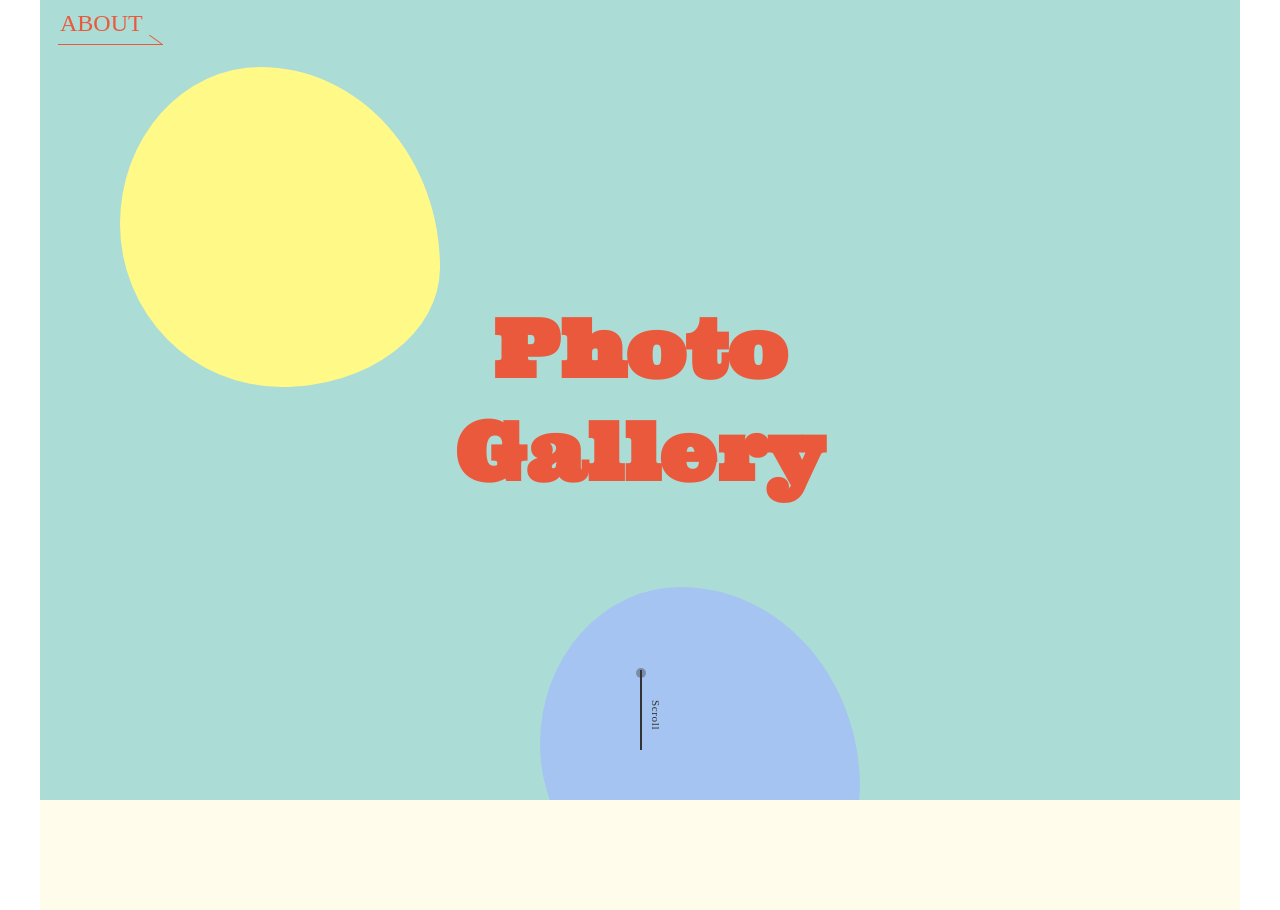
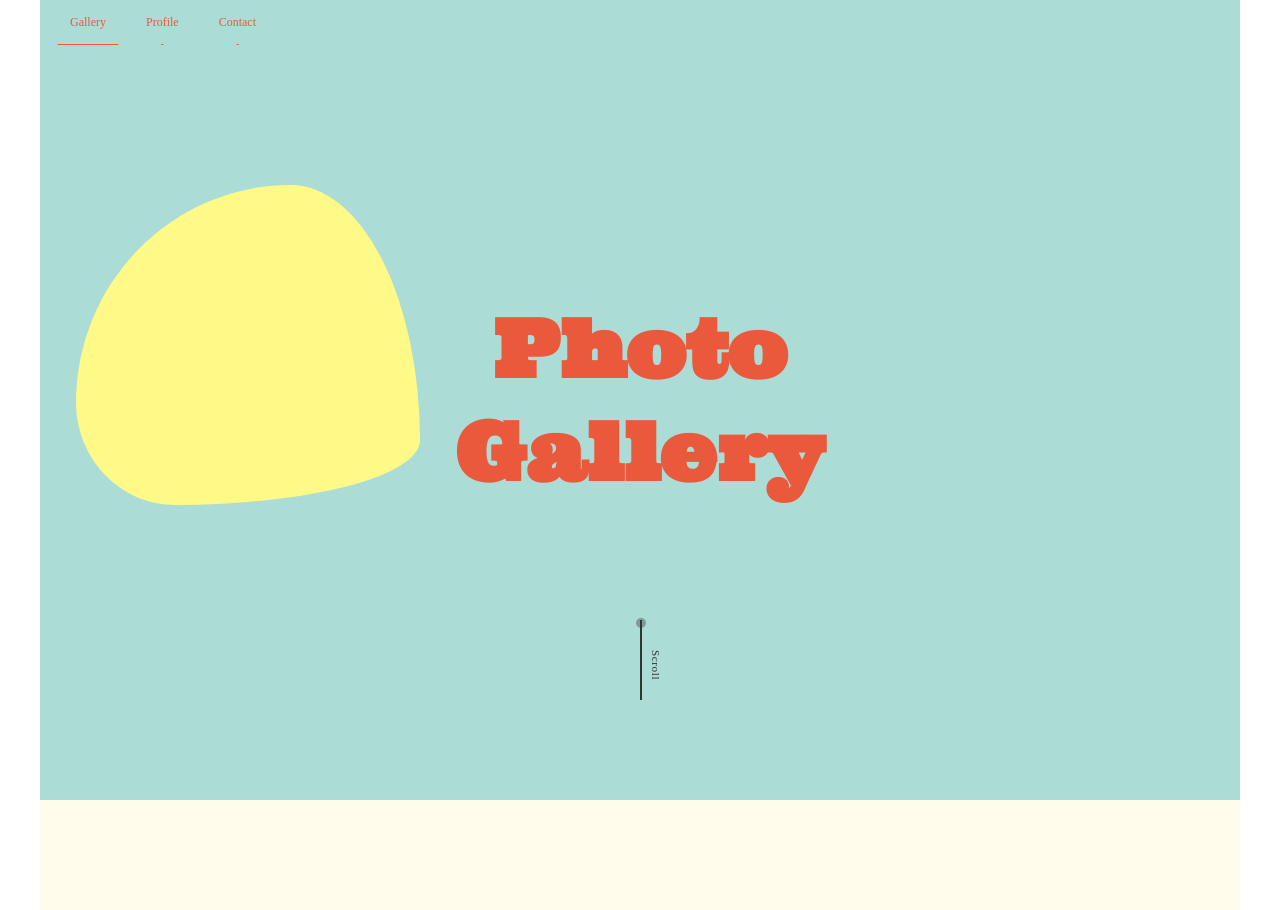
Before and after one commit to IDMT-MK/illust_site, a plain HTML site: page index.html in a window 1280 px wide. Shown: the top 910 px of the page. Drawn offline with Linux system fonts and the light colour scheme.

Commit message:
Add files via upload

```diff
--- a/css/style.css
+++ b/css/style.css
@@ -29,51 +29,27 @@ header:before{
 }
 
 .fluid {
-    margin: 40px 80px;
-    width:40vh;/*横幅*/
+    margin: 10% 3%;
+    width:43vh;/*横幅*/
     height: 40vh;/*縦幅*/
     background:#fff987;/*背景色*/
     animation: fluidrotate 30s ease 0s infinite;/*アニメーションの設定*/
 }
 @keyframes fluidrotate {
   0%, 100% {
-      border-radius: 63% 37% 54% 46%/55% 48% 52% 45%;}
+      border-radius: 30% 70% 70% 30% / 30% 30% 70% 70% ;}
   14% {
-      border-radius: 40% 60% 54% 46%/49% 60% 40% 51%;}
+      border-radius: 54% 46% 86% 14% / 59% 74% 26% 41% ;}
   28% {
-      border-radius: 54% 46% 38% 62%/49% 70% 30% 51%;}
+      border-radius: 85% 15% 32% 68% / 92% 95% 5% 8% ;}
   42% {
-      border-radius: 61% 39% 55% 45%/61% 38% 62% 39%;}
+      border-radius: 53% 47% 53% 47% / 65% 59% 41% 35%   ;}
   56% {
-      border-radius: 61% 39% 67% 33%/70% 50% 50% 30%;}
+      border-radius: 81% 19% 53% 47% / 22% 14% 86% 78% ;}
   70% {
-      border-radius: 50% 50% 34% 66%/56% 68% 32% 44%;}
+      border-radius: 71% 29% 53% 47% / 22% 72% 28% 78% ;}
   84% {
-      border-radius: 46% 54% 50% 50%/35% 61% 39% 65%;}
-}
-
-.fluid2 {
-  margin: 200px 500px;
-  width:40vh;/*横幅*/
-  height: 40vh;/*縦幅*/
-  background:#a5c4f1;/*背景色*/
-  animation: fluidrotate 30s ease 0s infinite;/*アニメーションの設定*/
-}
-@keyframes fluid2rotate {
-0%, 100% {
-    border-radius: 38% 62% 70% 30% / 30% 42% 58% 70% ;}
-14% {
-    border-radius: 31% 69% 46% 54% / 43% 29% 71% 57%;}
-28% {
-    border-radius: 13% 87% 27% 73% / 59% 17% 83% 41%;}
-42% {
-    border-radius: 81% 19% 77% 23% / 45% 38% 62% 55%;}
-56% {
-    border-radius: 53% 47% 77% 23% / 76% 75% 25% 24%;}
-70% {
-    border-radius: 13% 87% 16% 84% / 40% 75% 25% 60%;}
-84% {
-    border-radius: 23% 77% 71% 29% / 77% 37% 63% 23%;}
+      border-radius: 71% 29% 84% 16% / 65% 50% 50% 35% ;}
 }
 
 img {
@@ -92,55 +68,73 @@ h1 {
     font-family: 'Ultra', serif;
 }
 
-/*矢印が右に移動する*/
-.btnarrow4{
-  position: relative;
-  display: inline-block;
-  padding: 0 20px;
-  color: #eb593c;
-  text-decoration: none;
-  outline: none;
-  top: 10px;
-  font-size: 1.5rem;
+/*==================================================
+共通　横並びのための設定
+===================================*/
+
+.gnavi{
+  display: flex;
+  flex-wrap: wrap;/*スマホ表示折り返し用なのでPCのみなら不要*/
+  margin:0 0 50px 10px;
+  list-style: none;
 }
 
-/*矢印と下線の形状*/
-.btnarrow4::before{
-  content: '';
-  position: absolute;
-  bottom:-8px;
-  left:15%;
-  width: 85%;
-  height: 1px;
-  background:#eb593c;
-  transition: all .3s;
+.gnavi li a{
+  display: block;
+  padding:15px 20px;
+  text-decoration: none;
+  color: #eb593c;
+  font-size: 12px;
 }
 
-.btnarrow4::after{
-  content: '';
-  position: absolute;
-  bottom:-3px;
-  right:0;
-  width: 15px;
-  height:1px;
-  background:#eb593c;
-  transform: rotate(35deg);
-  transition: all .3s;
+.gnavi li{
+  margin-bottom:20px;
 }
 
-/*hoverした際の移動*/
-.btnarrow4:hover::before{
-  left:20%;
+/*==================================================
+　5-3-8 円が線に変化
+===================================*/
+
+
+.gnavi li a{
+  /*円の基点とするためrelativeを指定*/
+position: relative;
 }
 
-.btnarrow4:hover::after{
-  right:-5%;
+.gnavi li.current a,
+.gnavi li a:hover{
+color:#eb593c;
+}
+
+.gnavi li a::after {
+  content: '';
+  /*絶対配置で線の位置を決める*/
+  position: absolute;
+  bottom: 0;
+  left: 0;
+  /*線になる丸の形状*/
+  width: 100%;
+  height: 1px;
+  border-radius: 50%;
+  background:#eb593c;
+  /*アニメーションの指定*/
+  transition: all .3s;
+  transform: scale(0.04, 1);/*X方向0.04、Y方向1*/
+  transform-origin:center bottom;/*中央下部基点*/
+}
+
+/*現在地とhoverの設定*/
+.gnavi li.current a::after,
+.gnavi li a:hover::after {
+  height: 1px;/*縦幅を変化*/
+  border-radius: 0;/*丸みをなくす*/
+  transform: scale(0.8, 1);/*X方向0.8、Y方向1にスケール拡大*/
 }
 
 /*スクロールダウン全体の場所*/
 .scrolldown2{
 	position:absolute;
-	bottom:50px;
+	bottom:100px;
 	left:50%;
 }
 
@@ -224,13 +218,13 @@ main::before {
     background-color: red
 }
 
-.original {
+#original {
   margin: auto;
   max-width: 800px;
   padding: 2px;
 }
 
-.original ul {
+#original ul {
   list-style: none;
   display: grid;
   grid-template-columns: 1fr 1fr;
@@ -238,18 +232,18 @@ main::before {
     margin: 10%;
 }
 
-.original img:hover {
+#original img:hover {
     cursor: pointer;
     opacity: .7;
 }
 
-.original p {
+#original p {
   text-decoration: none;
   margin: 2% 0;
   color: #333333;
 }
 
-.original a {
+#original a {
   text-decoration: none;
 }
 
--- a/index.html
+++ b/index.html
@@ -24,15 +24,18 @@
     </div>
 
   <header>
-    <a href="#" class="btnarrow4">ABOUT</a>
+    <ul class="gnavi">
+      <li class="current"><a href="#">Gallery</a></li><!--現在地にはcurrentクラスを付ける-->
+      <li><a href="#">Profile</a></li>
+      <li><a href="#">Contact</a></li>
+    </ul>
     <h1>Photo Gallery</h1>
     <div class="fluid"></div>
-    <div class="fluid2"></div>
     <div class="scrolldown2"><span>Scroll</span></div>
   </header>
 
   <main>
-      <div class="original">
+      <div id="original">
         <ul>
           <li><a href="paripi.html"><img src="images/paripi.jpg"><p>title</p></a></li>
           <li><a href="paripi,html"><img src="images/paripi.jpg"><p>title</p></a></li>
```
Also changed, not shown: js/script.js (line endings or trailing spaces).
